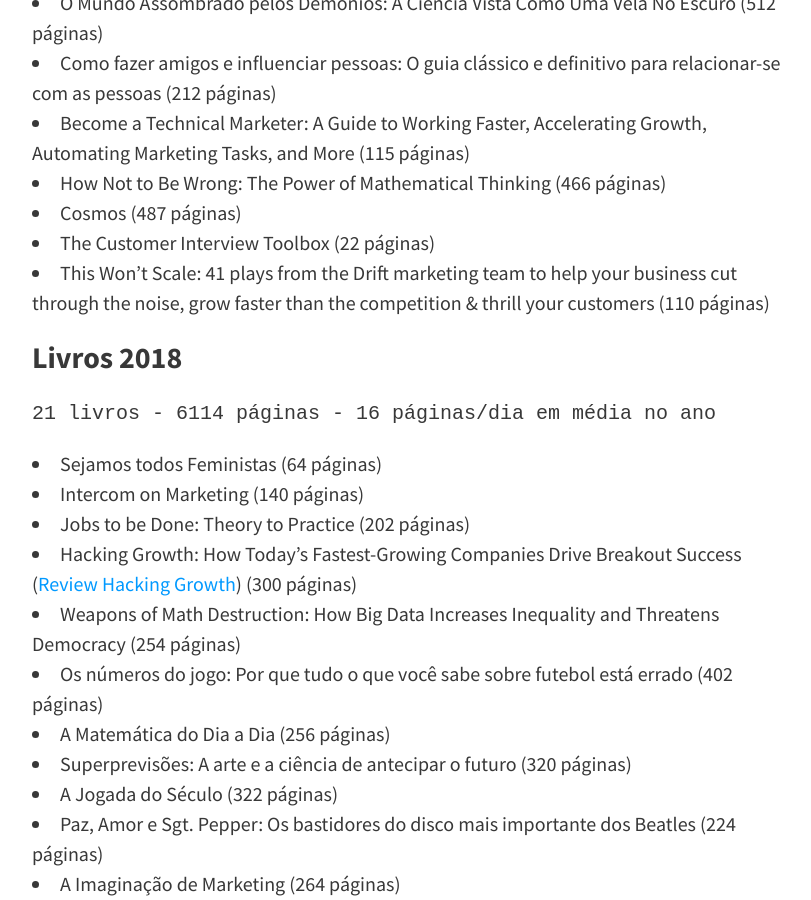
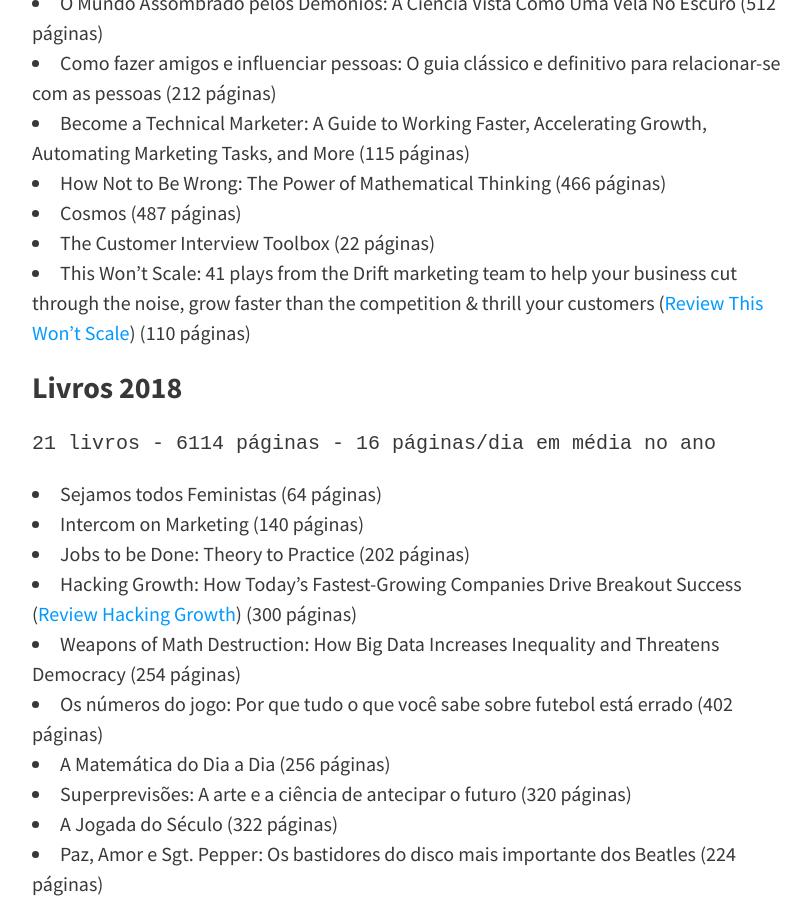
Before and after one commit to felipecbarbosa/felipecbarbosa.github.io, a Jekyll site: the page built from leituras.md, in a window 1280 px wide and 900 px high, scrolled down 740 px. Shown: the whole window, without its empty margins (224-1035 px from the left). Built offline with Jekyll 4.4.1, drawn with Linux system fonts in a browser that asks for light colours; nearby versions of some CDN libraries; comment, search, counter and statistics services are not loaded.

Commit message:
Update leituras.md

````diff
--- a/leituras.md
+++ b/leituras.md
@@ -19,7 +19,7 @@ Aqui estão os livros que li desde 2016, ano que comecei a controlar em listas o
 - How Not to Be Wrong: The Power of Mathematical Thinking (466 páginas)
 - Cosmos (487 páginas)
 - The Customer Interview Toolbox (22 páginas)
-- This Won't Scale: 41 plays from the Drift marketing team to help your business cut through the noise, grow faster than the competition & thrill your customers (110 páginas)
+- This Won't Scale: 41 plays from the Drift marketing team to help your business cut through the noise, grow faster than the competition & thrill your customers ([Review This Won't Scale](/this-wont-scale/)) (110 páginas)
 
 ### Livros 2018
 ```21 livros - 6114 páginas - 16 páginas/dia em média no ano```
````
